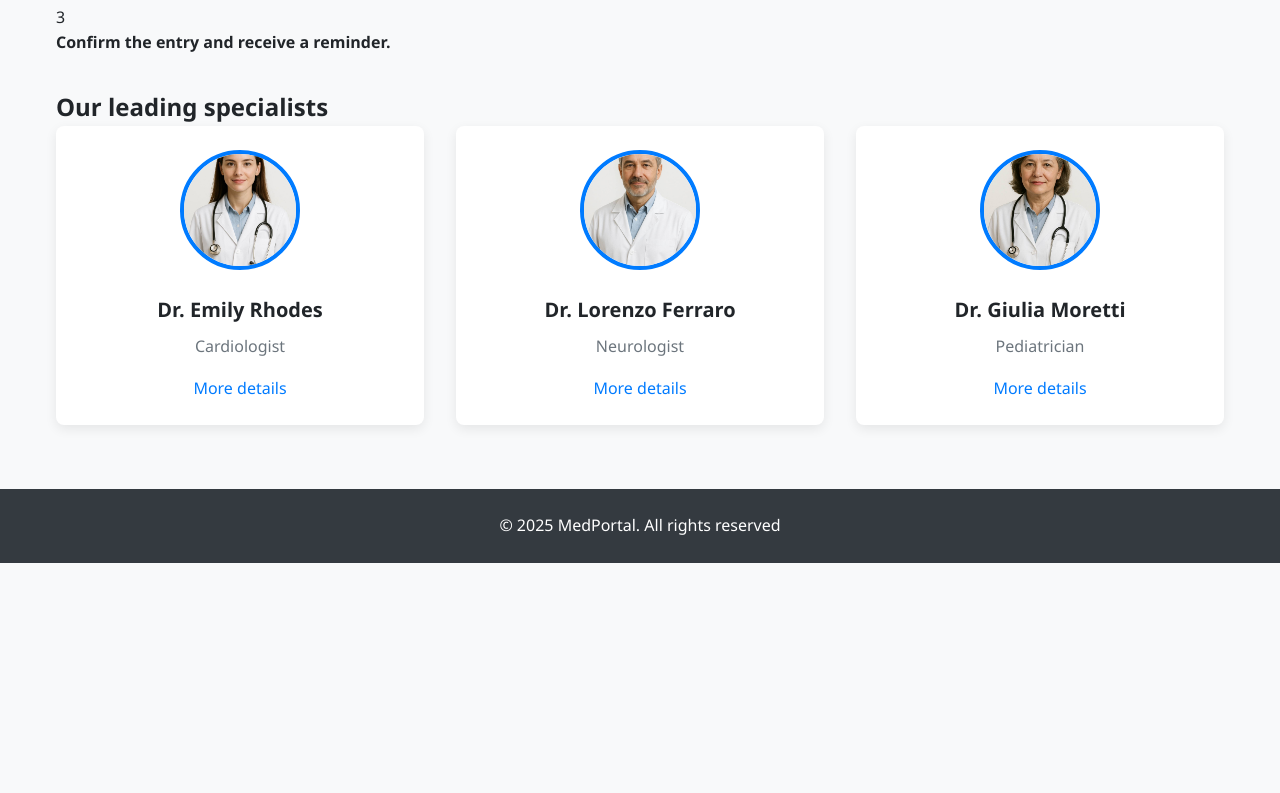
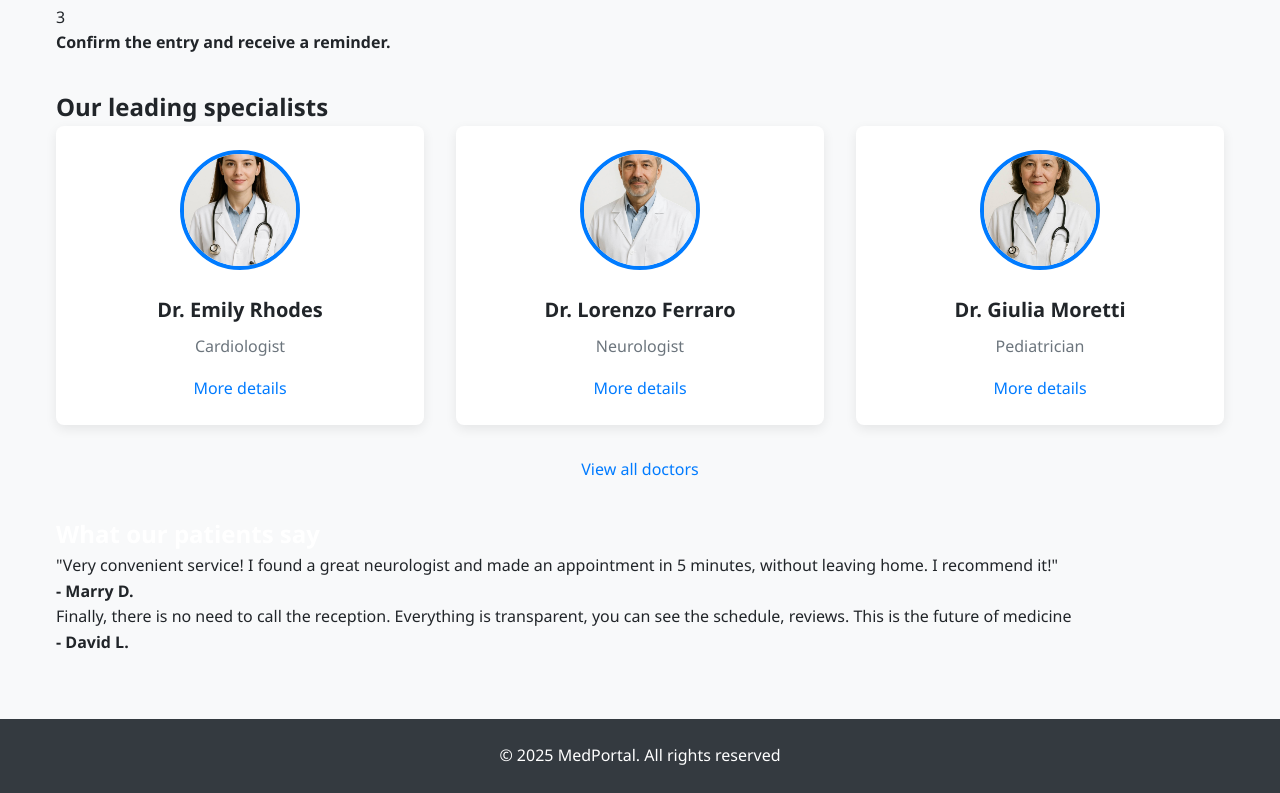
Before and after one commit to Cauteros974/medical-portal, a React (Vite) app: page / in a window 1280 px wide. Shown: the part 805-1598 px from the top of the page. Before the commit the page ends 1368 px from the top, so only its background shows below. Built offline with nearby package versions, Linux system fonts and the light colour scheme.

Commit message:
Update HomePage.jsx

```diff
--- a/src/pages/HomePage.jsx
+++ b/src/pages/HomePage.jsx
@@ -58,10 +58,28 @@ const HomePage = () => {
                     <DoctorCard key={doctor.id} doctor={doctor} />
                     ))}
                 </div>
+                <div style={ { textAlign: 'center', marginTop: '2rem'}}>
+                    <Link to="/doctors" className="button">View all doctors</Link>
+                </div>
+            </section>
+
+            <section className="testimonials-section">
+                <div className="page-container">
+                    <h2 className="section-title" style={{color: 'white'}}>What our patients say</h2>
+                    <div className="testimonials-container">
+                        <div className="testimonial-card">
+                            <p>"Very convenient service! I found a great neurologist and made an appointment in 5 minutes, without leaving home. I recommend it!"</p>
+                            <h4>- Marry D.</h4>
+                        </div>
+                        <div className="testimonail-card">
+                            <p>Finally, there is no need to call the reception. Everything is transparent, you can see the schedule, reviews. This is the future of medicine</p>
+                            <h4>- David L.</h4>
+                        </div>
+                    </div>
+                </div>
             </section>
         </>
     );
-
 };
 
 export default HomePage;
```
